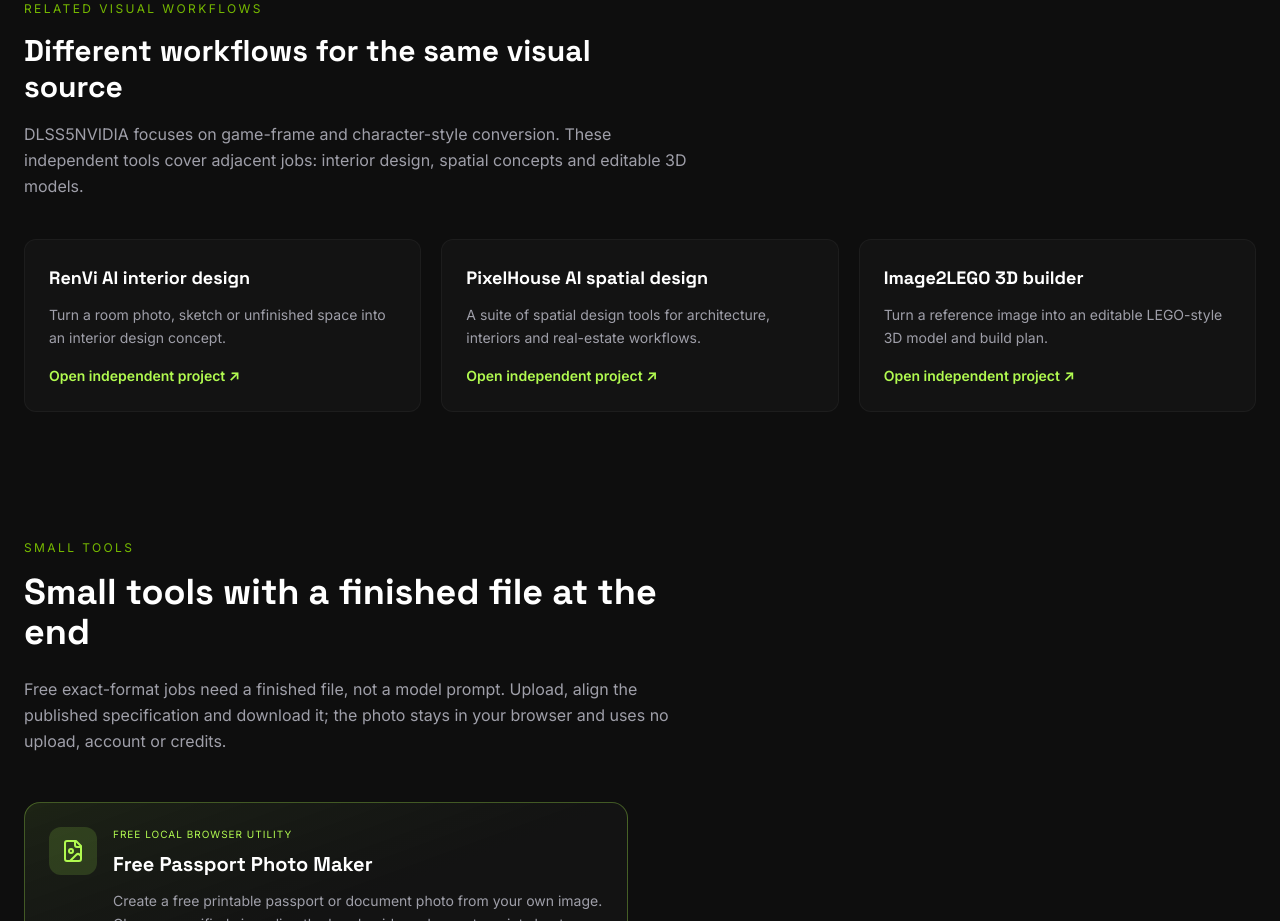
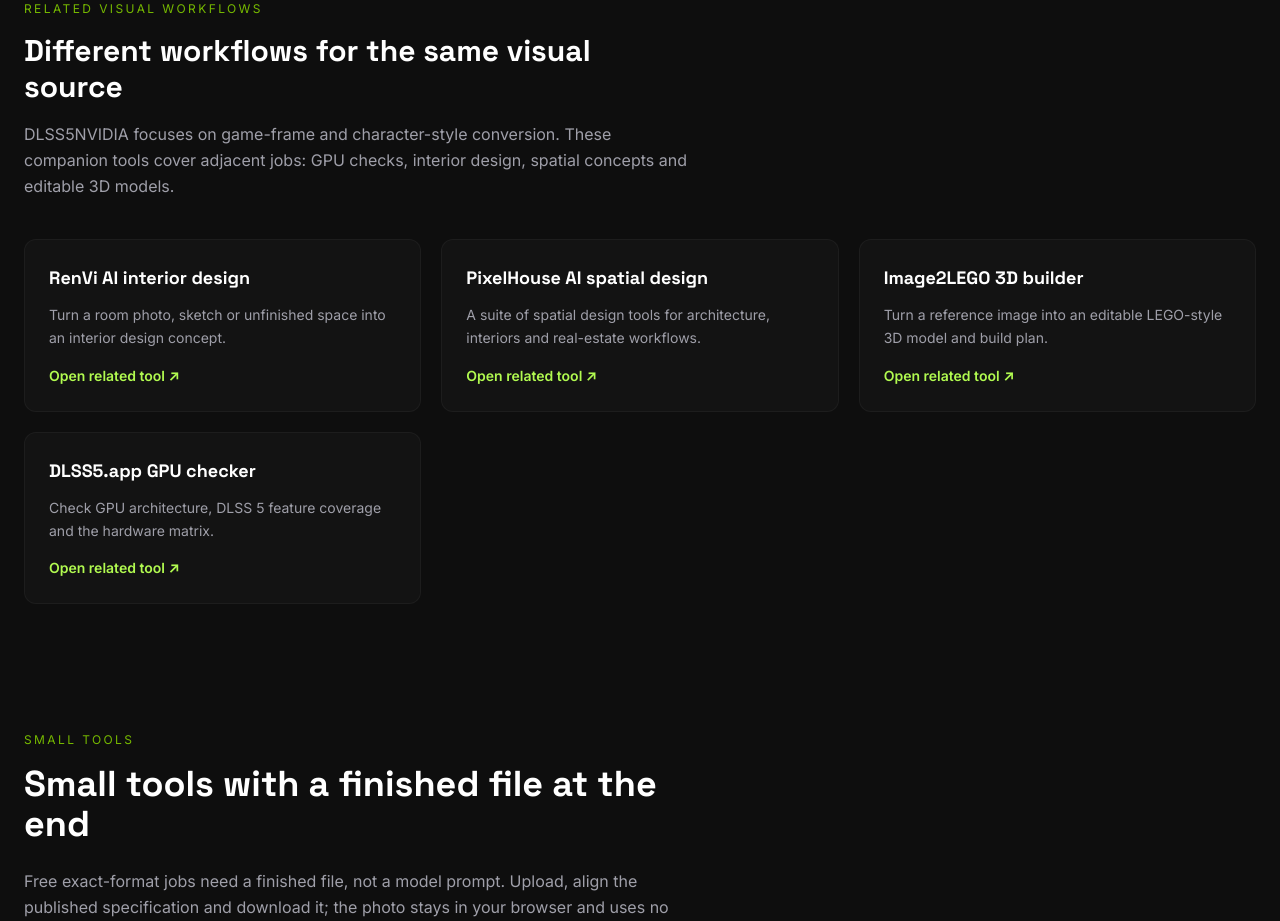
Before and after one commit to wangsheng1991/dlss5main, a React (Vite) app: page / in a window 1280 px wide. Shown: the part 10980-11901 px from the top of the page. Built offline with nearby package versions, Linux system fonts and the light colour scheme; no server answers.

Commit message:
feat(seo): cross-link dlss5 companion app

```diff
--- a/index.html
+++ b/index.html
@@ -199,7 +199,7 @@
       </div>
       <p><a href="/game-character-style">Browse all 20 game character before-and-after cases</a> · <a href="/dashboard?tool=game-character-style">Start the style conversion workflow</a> · <a href="/video-upscaler">Explore the AI video upscaler workflow</a></p>
       <h2>Related visual workflows</h2>
-      <p>For adjacent visual-production jobs, see <a href="https://www.houseplusplus.com" rel="noopener noreferrer">RenVi AI interior design</a>, <a href="https://aipixelhouse.com" rel="noopener noreferrer">PixelHouse AI spatial design</a> and <a href="https://image2lego.com" rel="noopener noreferrer">Image2LEGO 3D builder</a>. These are independent products with separate teams and workflows.</p>
+      <p>For adjacent visual-production jobs, see <a href="https://www.dlss5.app/zh-CN" rel="noopener noreferrer">DLSS5.app Neural Architect GPU checker</a>, <a href="https://www.houseplusplus.com" rel="noopener noreferrer">RenVi AI interior design</a>, <a href="https://aipixelhouse.com" rel="noopener noreferrer">PixelHouse AI spatial design</a> and <a href="https://image2lego.com" rel="noopener noreferrer">Image2LEGO 3D builder</a>. These companion tools have separate jobs and workflows.</p>
       <!-- begin:podcast -->
       <p><a href="/podcast">DLSS 5 AI workflow podcast: GPT-6, Claude and visual conversion scripts</a></p>
       <!-- end:podcast -->
--- a/src/content/relatedProjects.ts
+++ b/src/content/relatedProjects.ts
@@ -1,5 +1,5 @@
 /**
- * Independent projects in the same visual-production family. Keep this list short and contextual:
+ * Companion projects in the same visual-production family. Keep this list short and contextual:
  * every link is a real public product with a different job, not a reciprocal-link directory.
  */
 export const RELATED_PROJECTS = [
@@ -24,4 +24,11 @@
     description: '把图片变成可编辑的 LEGO 风格 3D 模型和搭建步骤。',
     descriptionEn: 'Turn a reference image into an editable LEGO-style 3D model and build plan.',
   },
+  {
+    href: 'https://www.dlss5.app/zh-CN',
+    name: 'Neural Architect',
+    nameEn: 'DLSS5.app GPU checker',
+    description: '检查显卡架构、DLSS 5 功能矩阵和相关硬件信息。',
+    descriptionEn: 'Check GPU architecture, DLSS 5 feature coverage and the hardware matrix.',
+  },
 ] as const;
--- a/src/pages/Home.tsx
+++ b/src/pages/Home.tsx
@@ -444,13 +444,13 @@
         <div className="mb-10 max-w-2xl">
           <span className="text-nvidia-green font-label text-xs uppercase tracking-[0.2em] mb-4 block">{isZh ? '相关视觉工作流' : 'Related visual workflows'}</span>
           <h2 id="related-projects-heading" className="text-3xl font-headline font-bold text-white mb-4">{isZh ? '同一套素材，不同的创作方向' : 'Different workflows for the same visual source'}</h2>
-          <p className="text-zinc-400 leading-relaxed">{isZh ? 'DLSS5NVIDIA 专注于游戏帧和人物风格转换。下面是同一创作者生态中的独立工具：室内设计、空间方案和可编辑 3D 模型。' : 'DLSS5NVIDIA focuses on game-frame and character-style conversion. These independent tools cover adjacent jobs: interior design, spatial concepts and editable 3D models.'}</p>
+          <p className="text-zinc-400 leading-relaxed">{isZh ? 'DLSS5NVIDIA 专注于游戏帧和人物风格转换。下面是同一创作生态中可以衔接的工具：硬件检查、室内设计、空间方案和可编辑 3D 模型。' : 'DLSS5NVIDIA focuses on game-frame and character-style conversion. These companion tools cover adjacent jobs: GPU checks, interior design, spatial concepts and editable 3D models.'}</p>
         </div>
         <div className="grid grid-cols-1 md:grid-cols-3 gap-5">
           {RELATED_PROJECTS.map((project) => <a key={project.href} href={project.href} target="_blank" rel="noopener noreferrer" className="group rounded-xl border border-outline-variant/20 bg-surface-low p-6 hover:border-primary/50 transition-colors">
             <h3 className="text-lg font-headline font-bold text-white group-hover:text-primary transition-colors">{isZh ? project.name : project.nameEn}</h3>
             <p className="mt-3 text-sm leading-relaxed text-zinc-400">{isZh ? project.description : project.descriptionEn}</p>
-            <span className="mt-4 inline-block text-sm text-primary font-semibold">{isZh ? '打开独立项目 ↗' : 'Open independent project ↗'}</span>
+            <span className="mt-4 inline-block text-sm text-primary font-semibold">{isZh ? '打开相关工具 ↗' : 'Open related tool ↗'}</span>
           </a>)}
         </div>
       </section>
```
Also changed, not shown: public/llms.txt, 1 other file (tests, documents, lock files or other folders).
